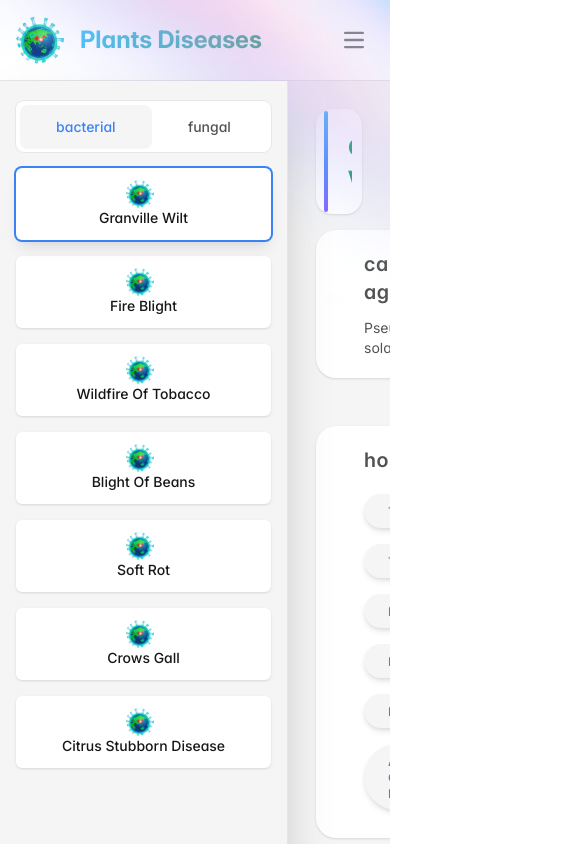
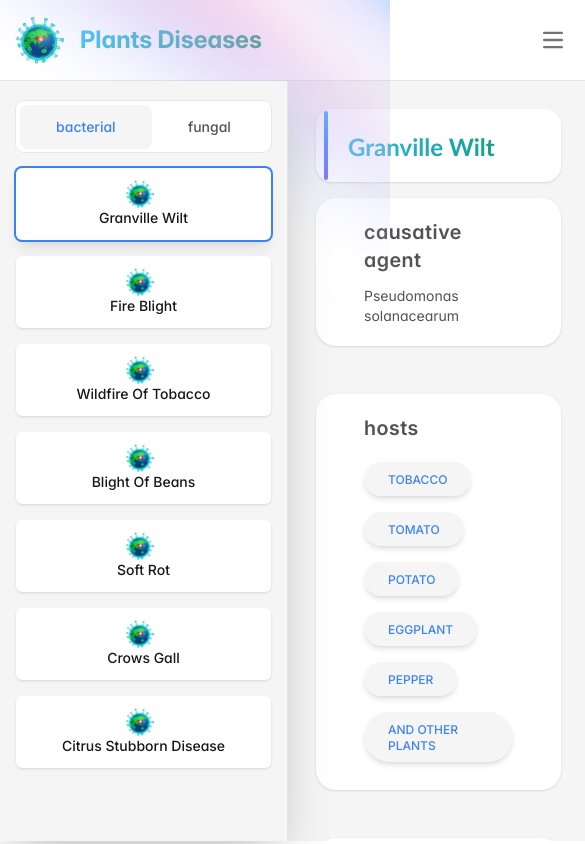
Before and after one commit to MohanadTawfik/diseases-of-plants, a React (Create React App) app: page / in a window 390 px wide. Shown: the whole page, 585 px wide, since content can reach past the window. Built offline with nearby package versions, Linux system fonts and the light colour scheme.

Commit message:
modified:   src/components/sidebar/index.jsx 	modified:   src/layouts/index.jsx

```diff
--- a/src/components/sidebar/index.jsx
+++ b/src/components/sidebar/index.jsx
@@ -10,13 +10,13 @@ const Sidebar = ({ open, onClose }) => {
 
   return (
     <div
-      className={`sm-none duration-175 linear !z-50 flex min-h-full flex-shrink-0 flex-col border-r border-neutral-200 bg-neutral-100 pb-5
+      className={`sm-none duration-175 linear !z-50 flex h-full max-h-[90vh] min-h-[90vh] flex-shrink-0 flex-col border-r border-neutral-200 bg-neutral-100 pb-5
      pt-5 shadow-2xl backdrop-blur-lg transition-all md:!z-50 lg:!z-50 lg:backdrop-blur-0 xl:!z-0 dark:border-neutral-800 dark:bg-neutral-700/25
     ${open ? " tranneutral-x-0 w-72" : "-tranneutral-x-96 w-0"}`}
     >
       <SidebarTab open={open} />
 
-      <div className=" h-full overflow-y-auto">
+      <div className="h-full overflow-y-auto">
         <div className="space-y-4 p-4 pb-10">
           {selectedType.type.data.map((item, index) => {
             return (
--- a/src/layouts/index.jsx
+++ b/src/layouts/index.jsx
@@ -43,8 +43,8 @@ export default function Layout() {
         </div>
       </div>
 
-      <div className="flex h-screen overflow-x-hidden bg-white text-sm text-neutral-600 dark:bg-neutral-900 dark:text-white">
-        <div className="flex h-full flex-grow flex-col overflow-x-hidden">
+      <div className="flex h-screen bg-white text-sm text-neutral-600 dark:bg-neutral-900 dark:text-white">
+        <div className="flex h-full flex-grow flex-col">
           <div className="!z-100 sticky top-0 flex w-full flex-col border-b border-neutral-200 bg-white p-4 dark:border-neutral-800 dark:bg-neutral-800 dark:text-white">
             <div className="flex w-full items-center">
               <div className="flex items-center text-3xl text-neutral-900 dark:text-white">
@@ -80,11 +80,11 @@ export default function Layout() {
               </button>
             </div>
           </div>
-          <div className="h-full">
-            <div className="relative flex flex-grow dark:bg-neutral-900">
+          <div className="h-full overflow-hidden">
+            <div className="dark:bg-neutral-900">
+              <div className="relative flex flex-grow">
                 <Sidebar open={open} />
-
-              <div className="h-full flex-grow overflow-y-auto bg-neutral-100 p-2 md:pr-2 dark:bg-neutral-700/25">
+                <div className="h-full max-h-[90vh] min-h-[90vh] flex-grow overflow-y-auto bg-neutral-100 p-2 md:pr-2 dark:bg-neutral-700/25">
                   <div className="mx-auto mb-auto">
                     <Content />
                   </div>
@@ -96,6 +96,7 @@ export default function Layout() {
             </div>
           </div>
         </div>
+      </div>
     </>
   );
 }
```
Lines whose indentation alone changed are shown as unchanged.
